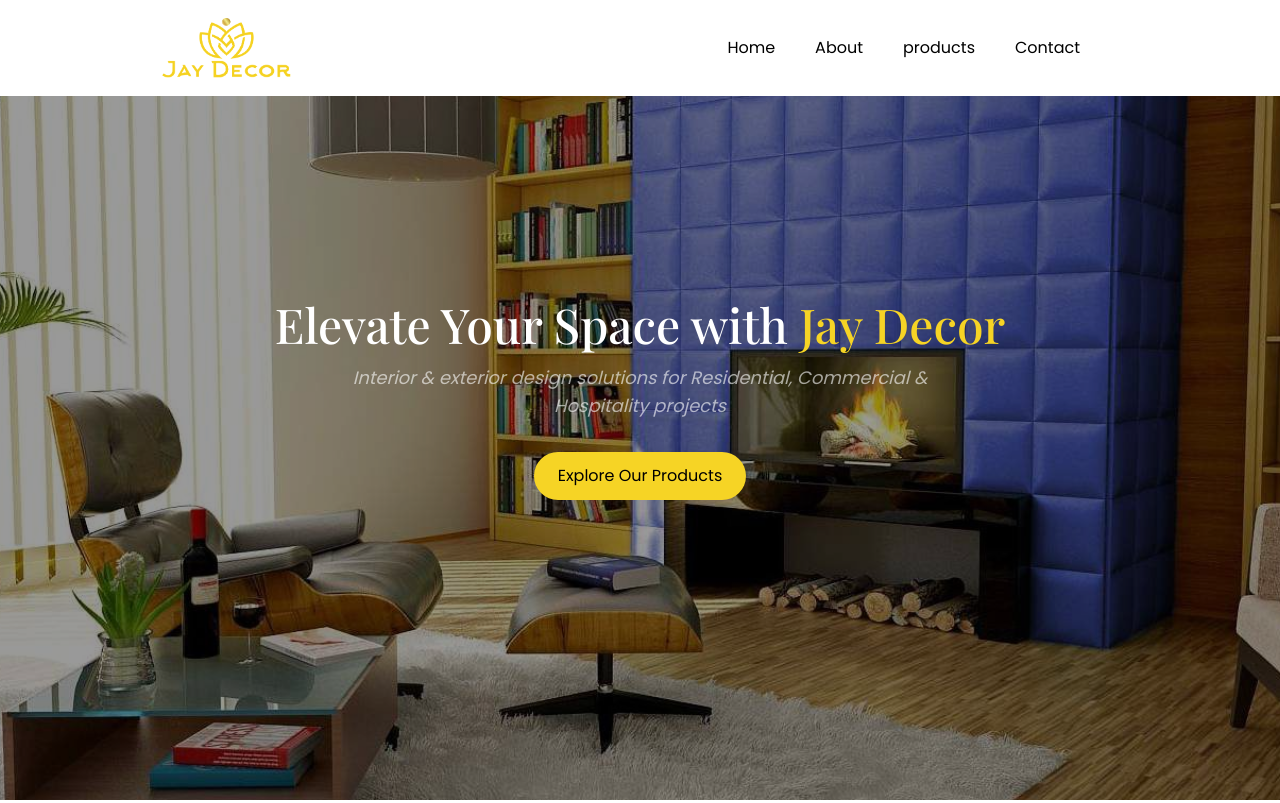
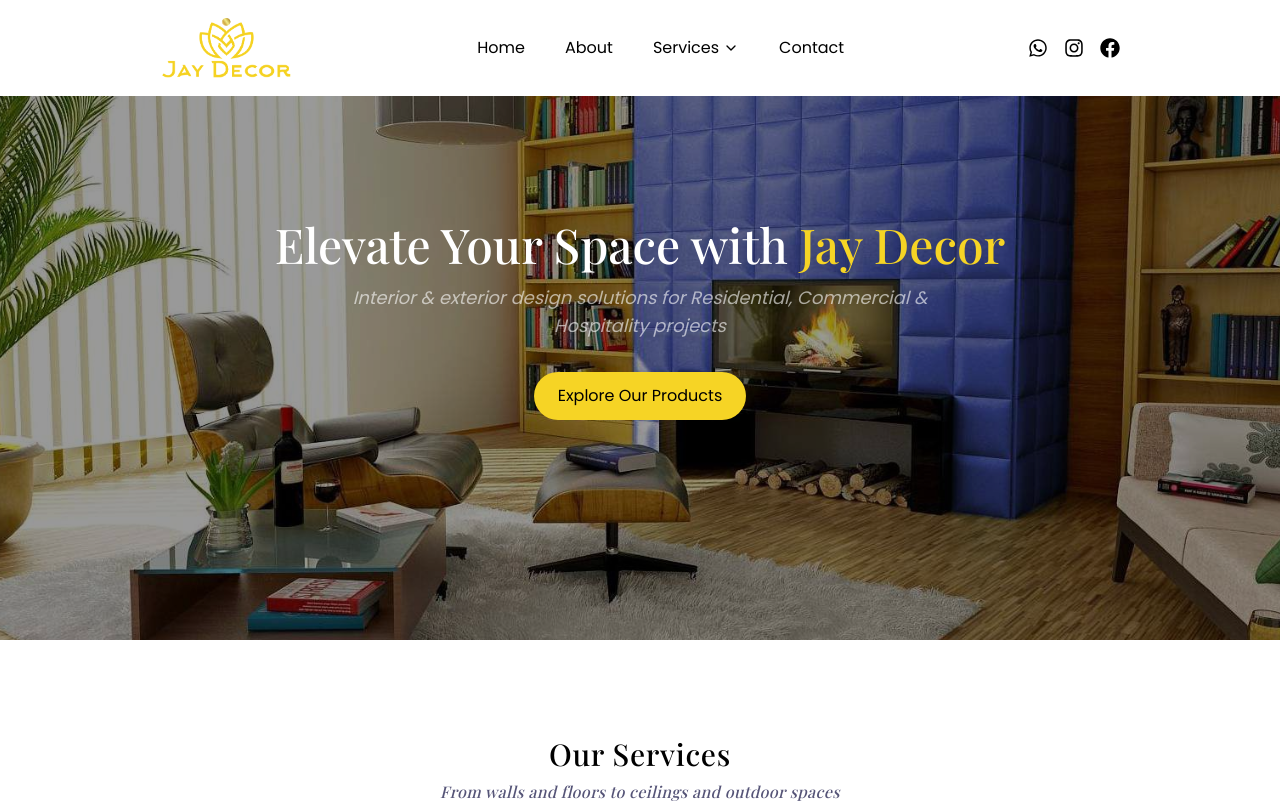
Before and after one commit to Ashish-Singh-Negi/Jay-Decor, a Next.js app: page / in a window 1280 px wide. Shown: the top 803 px of the page. Built offline with nearby package versions, Linux system fonts and the light colour scheme.

Commit message:
refactor: ui

```diff
--- a/app/components/Footer.tsx
+++ b/app/components/Footer.tsx
@@ -26,7 +26,7 @@ const Footer = () => {
   return (
     <footer
       aria-label="Site footer"
-      className="w-full bg-primary/80 pt-10 md:pt-16"
+      className="w-full bg-primary/75 pt-10 md:pt-16"
     >
       <div className="w-[90%] md:w-3/4 mx-auto grid grid-cols-1 sm:grid-cols-2 lg:grid-cols-3 gap-8 lg:gap-14">
         <div className="sm:col-span-2 lg:col-span-1">
@@ -36,12 +36,12 @@ const Footer = () => {
             height={60}
             className="h-12 w-auto md:h-20 bg-white px-2 py-2 rounded-2xl"
           />
-          <p className="text-sm mt-4 leading-relaxed pr-0 md:pr-10 text-secondary/80">
+          <p className="text-sm mt-4 leading-relaxed pr-0 md:pr-10 text-secondary/75">
             One-stop solution for interior and exterior design — Residential,
             Commercial & Hospitality projects since 2007.
           </p>
 
-          <div className="grid grid-cols-1 text-secondary/80">
+          <div className="grid grid-cols-1 text-secondary/75">
             <a
               href="https://www.instagram.com/jaydecorindia/"
               target="_blank"
@@ -67,9 +67,9 @@ const Footer = () => {
 
         <nav aria-label="Our products">
           <h2 className="text-secondary text-base font-semibold mb-3">
-            Our Products
+            Our Services
           </h2>
-          <div className="grid grid-cols-2 gap-x-4 text-sm text-secondary/80 italic">
+          <div className="grid grid-cols-2 gap-x-4 text-sm text-secondary/75 italic">
             <ul className="space-y-2">
               {productCol1.map((link) => (
                 <li key={link.label}>
@@ -95,19 +95,19 @@ const Footer = () => {
           <h2 className="text-secondary text-base font-semibold mb-3">
             Contact Us
           </h2>
-          <p className="text-secondary/80">
+          <p className="text-secondary/75">
             Shop No.4, Shreeram Complex,
             <br />
             Next To HDFC Home Loans,
             <br />
             Tirupati Nagar Phase 1, Virar (W)
           </p>
-          <p className="mt-3 text-secondary/80">
+          <p className="mt-3 text-secondary/75">
             <a href="tel:+919029070700" className="hover:underline">
               +91 90290 70700
             </a>
           </p>
-          <p className="text-secondary/80">
+          <p className="text-secondary/75">
             <a href="mailto:jaydecor@gmail.com" className="hover:underline">
               jaydecor@gmail.com
             </a>
--- a/app/components/Header.tsx
+++ b/app/components/Header.tsx
@@ -3,82 +3,60 @@
 import { useEffect, useState } from "react";
 import Image from "next/image";
 import Link from "next/link";
-import { Menu, X } from "lucide-react";
+import { Menu, X, ChevronDown } from "lucide-react";
+import { FaWhatsapp, FaInstagram, FaFacebook } from "react-icons/fa";
 import jay_decor_logo from "@/public/Jay-decor-logo.png";
 
 const navLinks = [
   { label: "Home", href: "/" },
   { label: "About", href: "/about" },
   {
-    label: "products",
-    href: "/products",
+    label: "Services",
+    href: "/services",
     categories: [
       {
         label: "Wallpapers",
-        href: "/products/wallpapers",
+        href: "/services/wallpapers",
       },
       {
         label: "Floorings",
-        href: "/products/floorings",
-        categories: [
-          { label: "Laminated Wooden", href: "/products/floorings" },
-          { label: "Engineered", href: "/products/floorings" },
-          { label: "Solid Wood", href: "/products/floorings" },
-          { label: "Deck", href: "/products/floorings" },
-          { label: "SPC", href: "/products/floorings" },
-        ],
+        href: "/services/floorings",
       },
       {
         label: "Blinds",
-        href: "/products/blinds",
-        categories: [
-          { label: "Roller", href: "/products/blinds" },
-          { label: "Zebra", href: "/products/blinds" },
-          { label: "Honeycomb", href: "/products/blinds" },
-          { label: "Wooden Venetain", href: "/products/blinds" },
-          { label: "Bamboo Chick", href: "/products/blinds" },
-          { label: "Duette", href: "/products/blinds" },
-          { label: "Motorized Curtain Tracks", href: "/products/blinds" },
-        ],
+        href: "/services/blinds",
       },
       {
         label: "Awnings",
-        href: "/products/awnings",
-        categories: [
-          { label: "Window Awanings", href: "/products/awnings" },
-          { label: "Vertical Awanings", href: "/products/awnings" },
-          { label: "Retractable Awanings", href: "/products/awnings" },
-          { label: "Retractable Pergola", href: "/products/awnings" },
-          { label: "Garden Umbrellas", href: "/products/awnings" },
-        ],
+        href: "/services/awnings",
       },
       {
         label: "Carpet tiles",
-        href: "/products/capet-tiles",
+        href: "/services/capet-tiles",
       },
       {
         label: "Vinyl Floorings",
-        href: "/products/vinyl-floorings",
+        href: "/services/vinyl-floorings",
       },
       {
         label: "Wall panels",
-        href: "/products/wall-panels",
+        href: "/services/wall-panels",
       },
       {
         label: "Laser cutting",
-        href: "/products/laser-cuttings",
+        href: "/services/laser-cuttings",
       },
       {
         label: "Artifical turf",
-        href: "/products/artifical-turfs",
+        href: "/services/artifical-turfs",
       },
       {
         label: "Glass firms",
-        href: "/products/glass-films",
+        href: "/services/glass-films",
       },
       {
         label: "Stretch Ceiling",
-        href: "/products/stretch-ceilings",
+        href: "/services/stretch-ceilings",
       },
     ],
   },
@@ -87,6 +65,8 @@ const navLinks = [
 
 const Header = () => {
   const [isOpen, setIsOpen] = useState(false);
+  const [desktopDropdownOpen, setDesktopDropdownOpen] = useState(false);
+  const [mobileExpanded, setMobileExpanded] = useState<string | null>(null);
 
   useEffect(() => {
     document.body.style.overflow = isOpen ? "hidden" : "";
@@ -106,8 +86,47 @@ const Header = () => {
         />
 
         {/* Desktop nav */}
-        <nav className="hidden lg:flex lg:w-full px-10 justify-end items-center gap-10">
-          {navLinks.map((link) => (
+        <nav className="hidden lg:flex flex-1 justify-center items-center gap-10">
+          {navLinks.map((link) =>
+            link.categories ? (
+              <div
+                key={link.label}
+                className="relative"
+                onMouseEnter={() => setDesktopDropdownOpen(true)}
+                onMouseLeave={() => setDesktopDropdownOpen(false)}
+              >
+                <p className="flex items-center cursor-pointer gap-1 hover:text-primary-hover">
+                  {link.label}
+                  <ChevronDown
+                    size={16}
+                    className={`transition-transform duration-200 ${
+                      desktopDropdownOpen ? "rotate-180" : ""
+                    }`}
+                  />
+                </p>
+
+                {/* Dropdown */}
+                <div
+                  className={`absolute left-1/2 -translate-x-1/2 top-full pt-4 transition-all duration-200 ${
+                    desktopDropdownOpen
+                      ? "opacity-100 visible translate-y-0"
+                      : "opacity-0 invisible -translate-y-2"
+                  }`}
+                >
+                  <div className="bg-white shadow-xl rounded-lg py-3 w-64 max-h-[70vh] overflow-y-auto">
+                    {link.categories.map((cat) => (
+                      <Link
+                        key={cat.label}
+                        href={cat.href}
+                        className="block px-5 py-2.5 text-sm hover:bg-gray-50 hover:text-primary-hover"
+                      >
+                        {cat.label}
+                      </Link>
+                    ))}
+                  </div>
+                </div>
+              </div>
+            ) : (
               <Link
                 className="hover:text-primary-hover"
                 key={link.label}
@@ -115,8 +134,40 @@ const Header = () => {
               >
                 {link.label}
               </Link>
-          ))}
+            ),
+          )}
         </nav>
+
+        {/* Social icons - desktop only */}
+        <div className="hidden lg:flex items-center gap-4 text-xl">
+          <a
+            href="https://wa.me/919029070700"
+            target="_blank"
+            rel="noopener noreferrer"
+            aria-label="WhatsApp"
+            className="hover:text-primary-hover"
+          >
+            <FaWhatsapp />
+          </a>
+          <a
+            href="https://instagram.com/jaydecor"
+            target="_blank"
+            rel="noopener noreferrer"
+            aria-label="Instagram"
+            className="hover:text-primary-hover"
+          >
+            <FaInstagram />
+          </a>
+          <a
+            href="https://facebook.com/jaydecor"
+            target="_blank"
+            rel="noopener noreferrer"
+            aria-label="Facebook"
+            className="hover:text-primary-hover"
+          >
+            <FaFacebook />
+          </a>
+        </div>
 
         {/* Right side: mobile toggle */}
         <div className="flex items-center gap-4">
@@ -144,7 +195,7 @@ const Header = () => {
       {/* Left drawer */}
       <nav
         aria-label="Mobile navigation"
-        className={`fixed top-0 left-0 h-full w-[90%] max-w-xs bg-white shadow-xl z-50 lg:hidden transform transition-transform duration-300 ease-in-out ${
+        className={`fixed top-0 left-0 h-full w-[90%] max-w-xs bg-white shadow-xl z-50 lg:hidden transform transition-transform duration-300 ease-in-out overflow-y-auto ${
           isOpen ? "translate-x-0" : "-translate-x-full"
         }`}
       >
@@ -160,8 +211,47 @@ const Header = () => {
           </button>
         </div>
 
-        <div className="flex flex-col gap-2 px-6 py-4">
-          {navLinks.map((link) => (
+        <div className="flex flex-col gap-1 px-6 py-4">
+          {navLinks.map((link) =>
+            link.categories ? (
+              <div key={link.label} className="border-b border-gray-100">
+                <button
+                  onClick={() =>
+                    setMobileExpanded(
+                      mobileExpanded === link.label ? null : link.label,
+                    )
+                  }
+                  className="w-full flex items-center justify-between py-3 text-lg"
+                >
+                  {link.label}
+                  <ChevronDown
+                    size={18}
+                    className={`transition-transform duration-200 ${
+                      mobileExpanded === link.label ? "rotate-180" : ""
+                    }`}
+                  />
+                </button>
+
+                <div
+                  className={`overflow-hidden transition-all duration-200 ${
+                    mobileExpanded === link.label
+                      ? "max-h-[1000px] pb-2"
+                      : "max-h-0"
+                  }`}
+                >
+                  {link.categories.map((cat) => (
+                    <Link
+                      key={cat.label}
+                      href={cat.href}
+                      onClick={() => setIsOpen(false)}
+                      className="block pl-3 py-2 text-sm text-gray-700"
+                    >
+                      {cat.label}
+                    </Link>
+                  ))}
+                </div>
+              </div>
+            ) : (
               <Link
                 key={link.label}
                 href={link.href}
@@ -170,7 +260,8 @@ const Header = () => {
               >
                 {link.label}
               </Link>
-          ))}
+            ),
+          )}
         </div>
       </nav>
     </header>
--- a/app/components/Hero.tsx
+++ b/app/components/Hero.tsx
@@ -1,15 +1,15 @@
 import Image from "next/image";
-import primary_banner from "@/public/primary-banner.jpg";
+import hero_banner from "@/public/primary-banner.jpg";
 import Link from "next/link";
 
 const Hero = () => {
   return (
     <section
       aria-label="Jay Decor — interior and exterior design"
-      className="relative w-full h-[70vh] sm:h-[80vh] md:h-screen"
+      className="relative w-full h-[80vh]"
     >
       <Image
-        src={primary_banner}
+        src={hero_banner}
         alt="Modern outdoor living space with pergola, seating, and pool designed by Jay Decor"
         fill
         priority
--- a/app/components/OurAssociates.tsx
+++ b/app/components/OurAssociates.tsx
@@ -40,7 +40,7 @@ const OurAssociates = () => {
   return (
     <div className="w-full py-10">
       <section className="h-full w-full md:w-3/4 mx-auto pt-10">
-        <h1 className="text-xl md:text-2xl font-medium text-center">
+        <h1 className="font-heading text-xl sm:text-2xl md:text-3xl font-medium text-center">
           Our Associates
         </h1>
         <div className="my-12">
--- a/app/components/Products.tsx
+++ b/app/components/Products.tsx
@@ -91,12 +91,12 @@ const Products = () => {
         <div className="text-center mb-10">
           <h2
             id="products-heading"
-            className="text-xl sm:text-2xl md:text-3xl font-medium"
+            className=" tracking-wide text-xl sm:text-2xl md:text-3xl font-medium font-heading"
           >
-            Our Home Decor Items
+            Our Services
           </h2>
-          <p className="text-secondary/70 italic text-sm sm:text-base mt-2">
-            Quality solutions for every corner of your space
+          <p className="tracking-wide font-heading text-secondary/70 italic text-sm sm:text-base mt-2">
+            From walls and floors to ceilings and outdoor spaces
           </p>
         </div>
 
--- a/app/components/SharedByOurCustomers.tsx
+++ b/app/components/SharedByOurCustomers.tsx
@@ -80,17 +80,17 @@ const SharedByOurCustomers = () => {
   return (
     <section
       aria-labelledby="reviews-heading"
-      className="w-full py-6 mt-10 bg-primary/20 rounded-t-4xl"
+      className="w-full py-6 mt-10 bg-[#F6F6F6] rounded-t-4xl"
     >
       <div className="w-[90%] md:w-3/4 py-6 mx-auto">
         <div className="text-center">
           <h2
             id="reviews-heading"
-            className="text-xl sm:text-2xl md:text-3xl font-medium"
+            className="font-heading tracking-wide text-xl sm:text-2xl md:text-3xl font-medium"
           >
             Customer Reviews
           </h2>
-          <p className="text-secondary/70 italic text-sm sm:text-base mt-2">
+          <p className="font-heading tracking-wide text-secondary/70 italic text-sm sm:text-base mt-2">
             In their own words
           </p>
         </div>
```
Also changed, not shown: app/components/About.tsx (+20 -24 lines), app/components/MeetOurFounders.tsx (+13 -19 lines), public/WhatsApp Image 2026-09-08 at 21.09.44.jpeg (added). Lines whose indentation alone changed are shown as unchanged.
